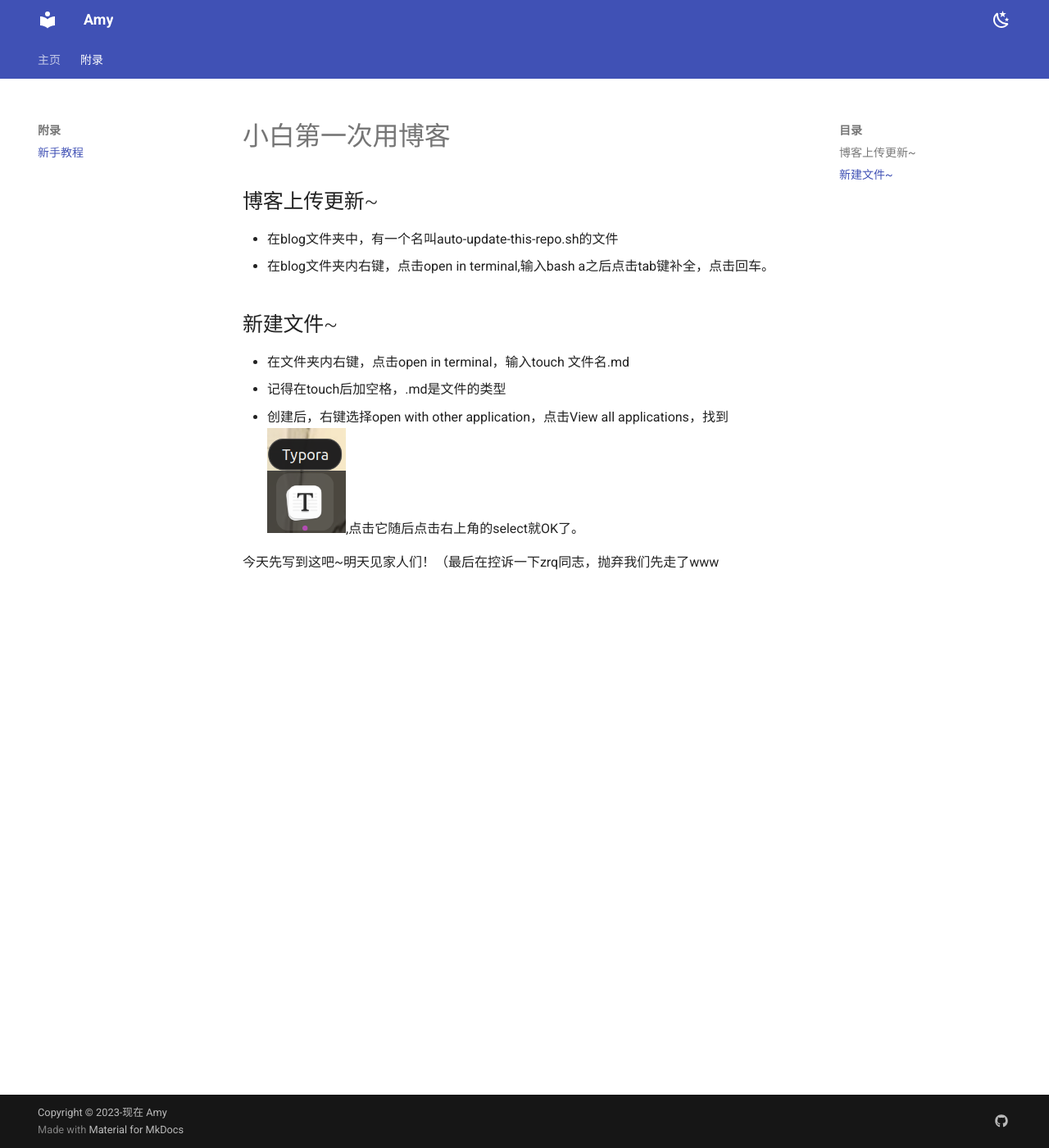
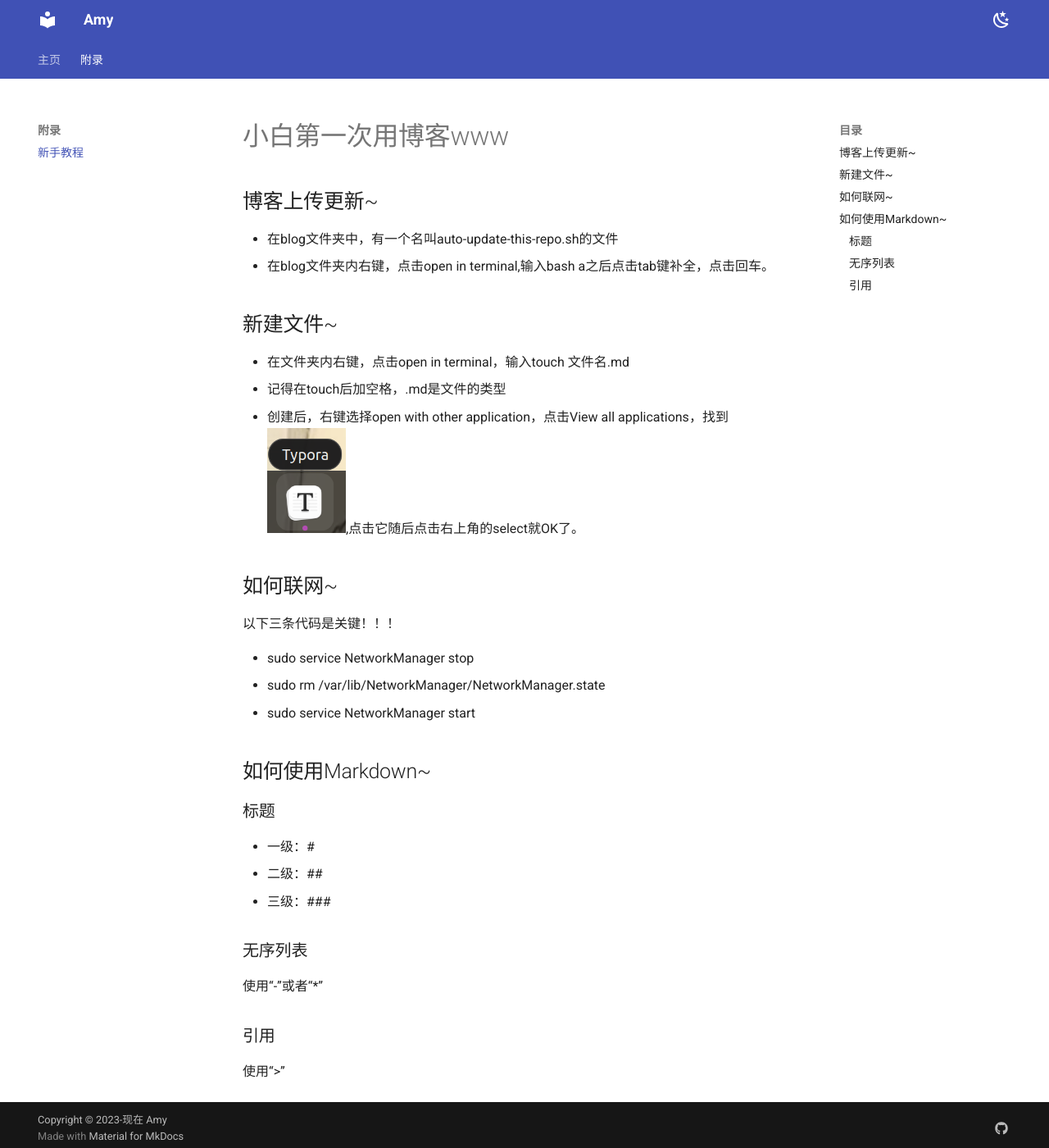
Before and after one commit to AmyWang5/Amyhhh-blog, an MkDocs documentation site: the page built from docs/WJX1/onetime.md, in a window 1280 px wide and 1400 px high. Shown: the whole window at 82% size. Built offline with MkDocs 1.6.1 and Material for MkDocs 9.7.7, drawn with Linux system fonts in a browser that asks for light colours.

Commit message:
2023-11-02_18:03:39 update

```diff
--- a/docs/WJX1/onetime.md
+++ b/docs/WJX1/onetime.md
@@ -11,8 +11,26 @@
 - 记得在touch后加空格，.md是文件的类型
 - 创建后，右键选择open with other application，点击View all applications，找到![1](./Screenshots/1.jpg),点击它随后点击右上角的select就OK了。
 
+## 如何联网~
 
+以下三条代码是关键！！！
 
+- sudo service NetworkManager stop
+- sudo rm /var/lib/NetworkManager/NetworkManager.state
+- sudo service NetworkManager start
 
+## 如何使用Markdown~
 
-今天先写到这吧~明天见家人们！（最后在控诉一下zrq同志，抛弃我们先走了www
+### 标题
+
+- 一级：#
+- 二级：##
+- 三级：###
+
+### 无序列表
+
+使用“-”或者“*”
+
+### 引用
+
+使用“>”
```
Also changed, not shown: other parts of docs/WJX1/onetime.md (+1 -1 lines), docs/WJX1/onetime2.md (added).
